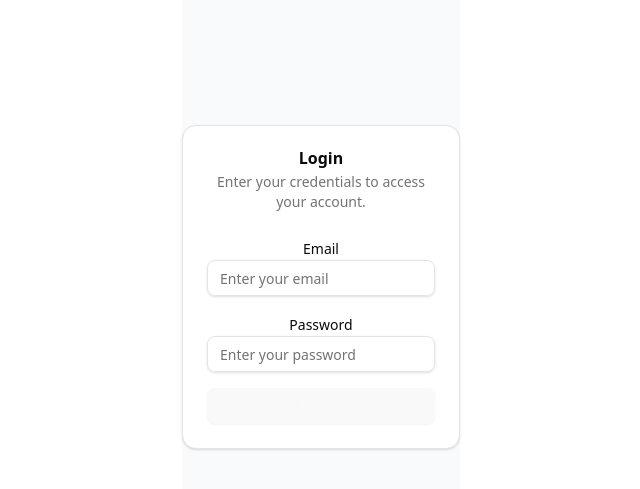
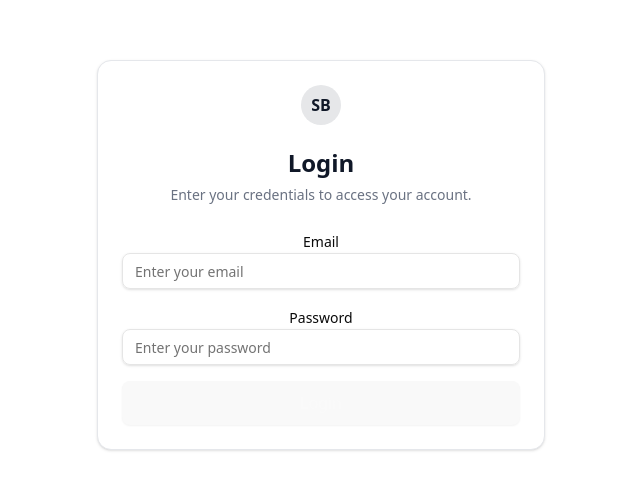
Before and after one commit to mbkosik/skillboard, a Vue app: page /login in a window 1280 px wide. Shown: the part 145-634 px from the top of the page, without its empty margins (319-959 px from the left). Built offline with nearby package versions, Linux system fonts and the light colour scheme; what @tanstack/vue-query would draw is missing.

Commit message:
feat(ui): unify auth layout background with global app styles

```diff
--- a/index.html
+++ b/index.html
@@ -7,7 +7,7 @@
     <title>frontend</title>
   </head>
   <body>
-    <div id="app"></div>
+    <div id="app" class="min-h-screen w-full"></div>
     <script type="module" src="/src/main.ts"></script>
   </body>
 </html>
--- a/src/components/auth/LoginForm.vue
+++ b/src/components/auth/LoginForm.vue
@@ -1,10 +1,17 @@
 <template>
-  <Card class="max-w-md w-full">
+  <Card class="max-w-md w-full shadow-sm border border-gray-200">
     <CardHeader>
-      <CardTitle>Login</CardTitle>
-      <CardDescription>Enter your credentials to access your account.</CardDescription>
+      <div
+        class="mx-auto mb-4 h-10 w-10 rounded-full bg-gray-900/10 flex items-center justify-center"
+      >
+        <span class="text-gray-900 font-bold">SB</span>
+      </div>
+      <CardTitle class="text-2xl font-semibold text-gray-900">Login</CardTitle>
+      <CardDescription class="text-sm text-gray-500">
+        Enter your credentials to access your account.
+      </CardDescription>
     </CardHeader>
-    <CardContent>
+    <CardContent class="space-y-6">
       <form @submit.prevent="handleSubmit">
         <div class="mb-4">
           <Label for="email">Email</Label>
@@ -40,7 +47,7 @@
             {{ passwordError }}
           </p>
         </div>
-        <Button type="submit" class="w-full" :disabled="hasErrors || isSubmitting">
+        <Button type="submit" class="w-full h-11 text-base" :disabled="hasErrors || isSubmitting">
           {{ isSubmitting ? 'Logging in...' : 'Login' }}
         </Button>
       </form>
--- a/src/layouts/AuthLayout.vue
+++ b/src/layouts/AuthLayout.vue
@@ -1,5 +1,5 @@
 <template>
-  <div class="flex justify-center items-center min-h-screen bg-gray-50">
+  <div class="flex flex-col justify-center items-center min-h-screen px-4">
     <slot />
   </div>
 </template>
--- a/src/style.css
+++ b/src/style.css
@@ -1,5 +1,5 @@
-@import "tailwindcss";
-@import "tw-animate-css";
+@import 'tailwindcss';
+@import 'tw-animate-css';
 
 @custom-variant dark (&:is(.dark *));
 
@@ -99,14 +99,13 @@ button:focus-visible {
 #app {
   max-width: 1280px;
   margin: 0 auto;
-  padding: 2rem;
   text-align: center;
 }
 
 @media (prefers-color-scheme: light) {
   :root {
     color: #213547;
-    background-color: #ffffff;
+    background-color: var(--color-gray-50);
   }
   a:hover {
     color: #747bff;
```
